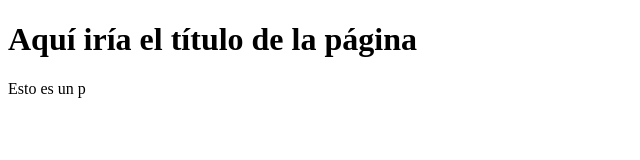
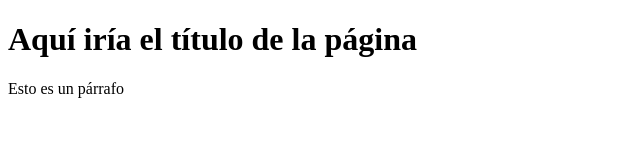
Before and after one commit to raulrodriguezcatala/ProyectoWebEmpresaC, a plain HTML site: page index.html in a window 1280 px wide. Shown: the full height of the page, 0-640 px from the left. Drawn offline with Linux system fonts and the light colour scheme.

Commit message:
Update index.html

```diff
--- a/index.html
+++ b/index.html
@@ -9,7 +9,7 @@
 <body>
 
     <h1>Aquí iría el título de la página</h1>
-    <p>Esto es un p
+    <p>Esto es un párrafo</p>
 
 </body>
 </html>
```
